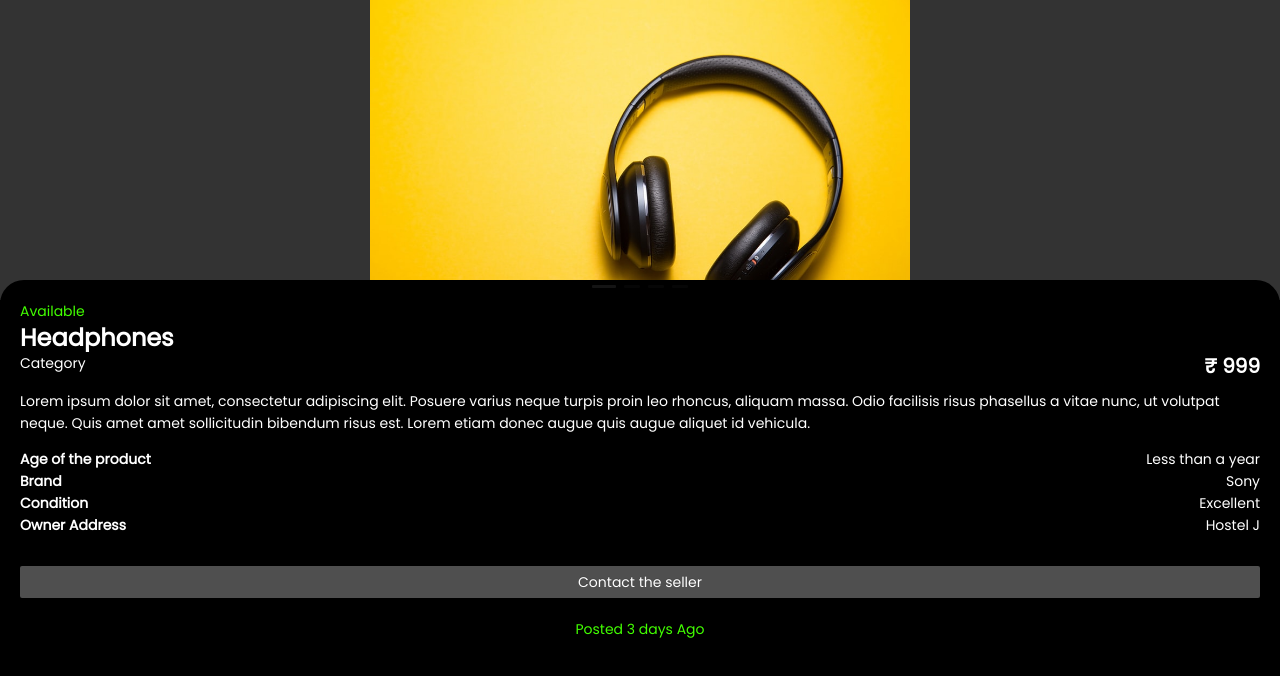
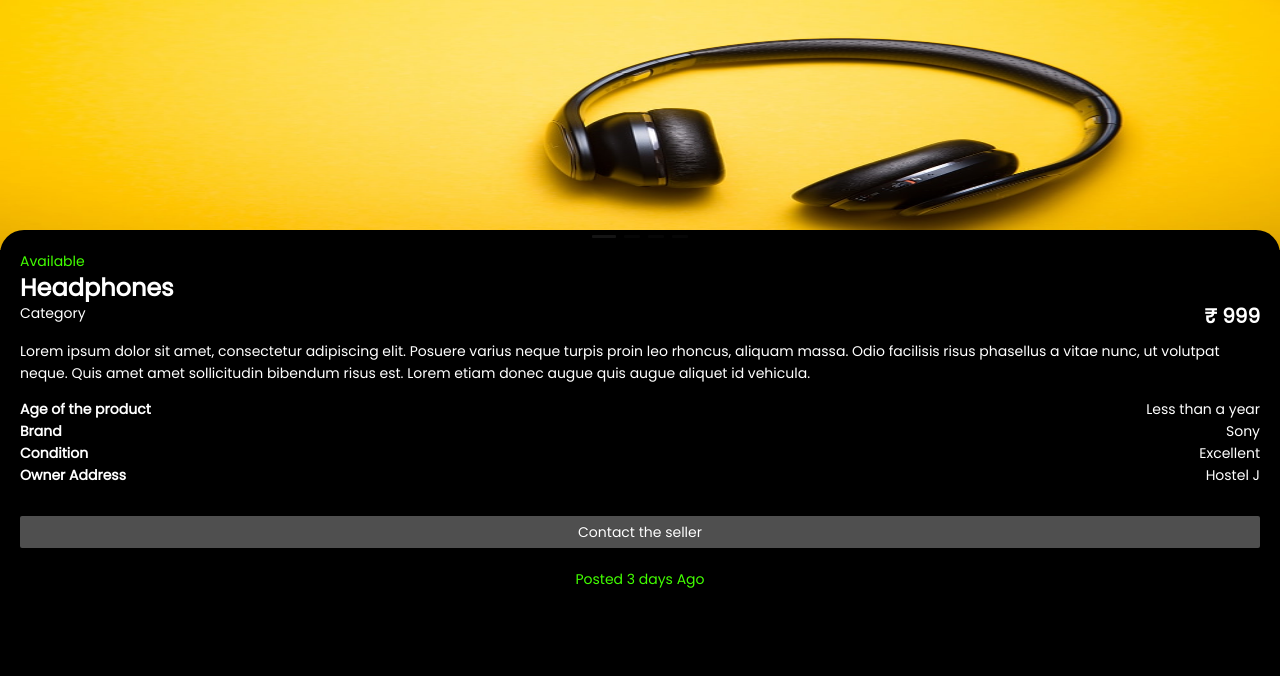
Before and after one commit to anteroselin/buying_selling_devops, a React (Create React App) app: page /#/product in a window 1280 px wide. Shown: the top 676 px of the page. Built offline with nearby package versions, Linux system fonts and the light colour scheme; grey boxes are pictures that could not be loaded.

Commit message:
Carousel fix

```diff
--- a/src/App.css
+++ b/src/App.css
@@ -4,7 +4,7 @@
 }
 
 .ant-carousel .slick-slide {
-  height: 300px;
+  height: 250px;
   overflow: hidden;
   background: #333333;
 }
--- a/src/components/GoogleLoginButton.js
+++ b/src/components/Login/GoogleLoginButton.js
@@ -1,10 +1,10 @@
 import React, { Fragment, useState } from 'react';
-import styles from '../styles/Login.module.css';
+import styles from '../../styles/Login.module.css';
 import { Button } from 'antd';
 import { GoogleOutlined } from '@ant-design/icons';
 import GoogleLogin from 'react-google-login';
 import { connect } from 'react-redux';
-import { loginUser, loginFail } from '../redux/actions';
+import { loginUser, loginFail } from '../../redux/actions';
 
 const GoogleLoginButton = ({
   auth: { user, isAuthenticated },
--- a/src/components/ImageCarousel.js
+++ b/src/components/Product/ImageCarousel.js
@@ -1,8 +1,8 @@
 import React from 'react';
 import { Carousel } from 'antd';
 import { Col } from 'antd';
-import headphones from '../assets/headphones.jpeg';
-import styles from '../styles/Product.module.css';
+import headphones from '../../assets/headphones.jpeg';
+import styles from '../../styles/Product.module.css';
 
 const ImageCarousel = () => {
   return (
@@ -19,10 +19,18 @@ const ImageCarousel = () => {
           />
         </div>
         <div>
-          <img src="https://picsum.photos/360/300" alt="img3" />
+          <img
+            src="https://picsum.photos/360/300"
+            alt="img3"
+            className={styles.image}
+          />
         </div>
         <div>
-          <img src="https://picsum.photos/360/300" alt="img4" />
+          <img
+            src="https://picsum.photos/360/300"
+            alt="img4"
+            className={styles.image}
+          />
         </div>
       </Carousel>
     </Col>
--- a/src/pages/Login.js
+++ b/src/pages/Login.js
@@ -2,7 +2,7 @@ import React from 'react';
 import { Row, Col, message } from 'antd';
 import { Typography } from 'antd';
 import styles from '../styles/Login.module.css';
-import GoogleLoginButton from '../components/GoogleLoginButton';
+import GoogleLoginButton from '../components/Login/GoogleLoginButton';
 import { connect } from 'react-redux';
 import { resetState } from '../redux/actions';
 
--- a/src/styles/Product.module.css
+++ b/src/styles/Product.module.css
@@ -1,7 +1,7 @@
 .image {
   width: 100%;
-  height: 360px;
-  object-fit: contain;
+  height: 250px;
+  /* object-fit: contain; */
 }
 
 .main {
```
Also changed, not shown: src/pages/Product.js (+3 -4 lines), src/components/Product/ProductDescription.js (renamed from src/components/ProductDescription.js), src/components/Product/ProductDetails.js (renamed from src/components/ProductDetails.js).
